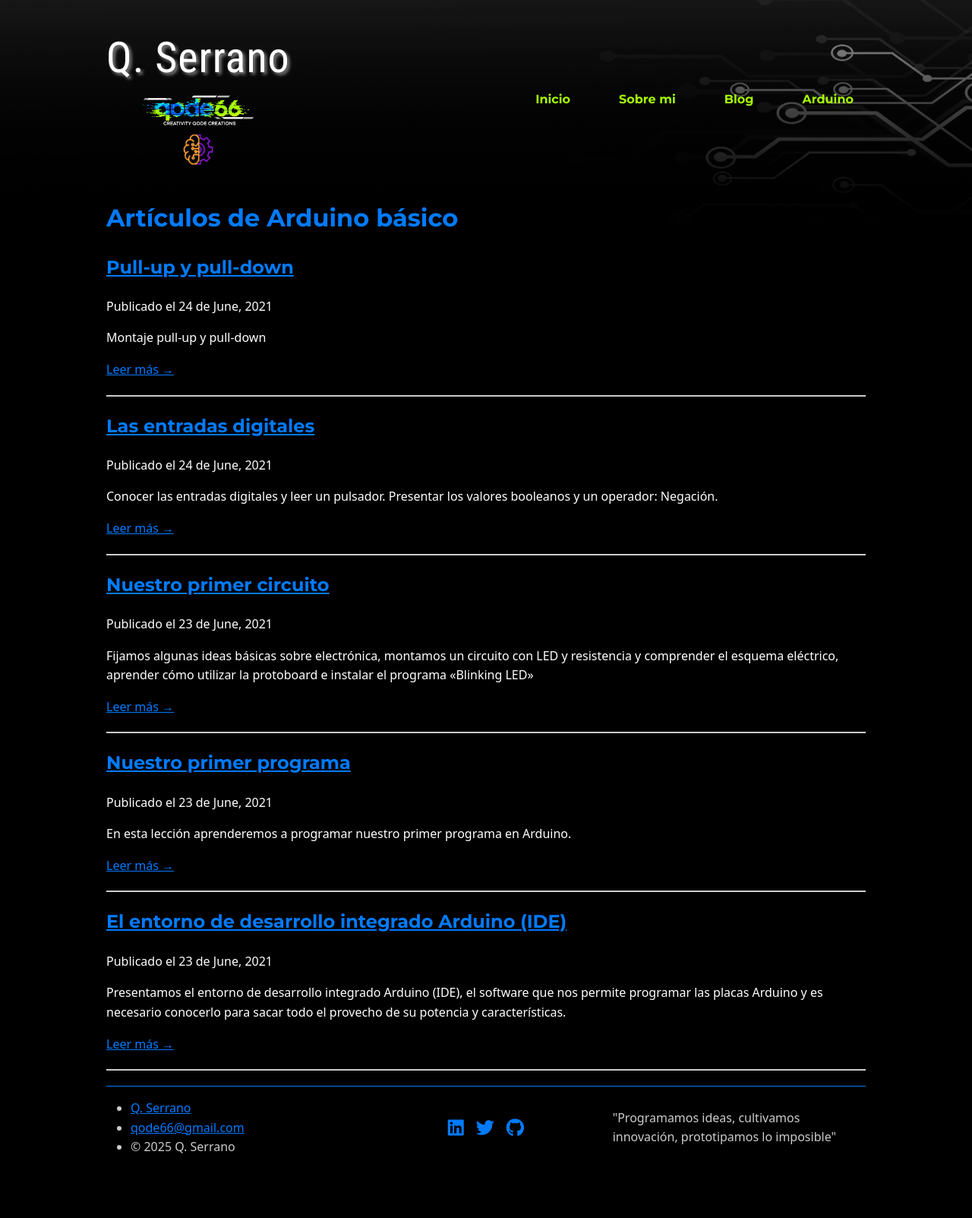
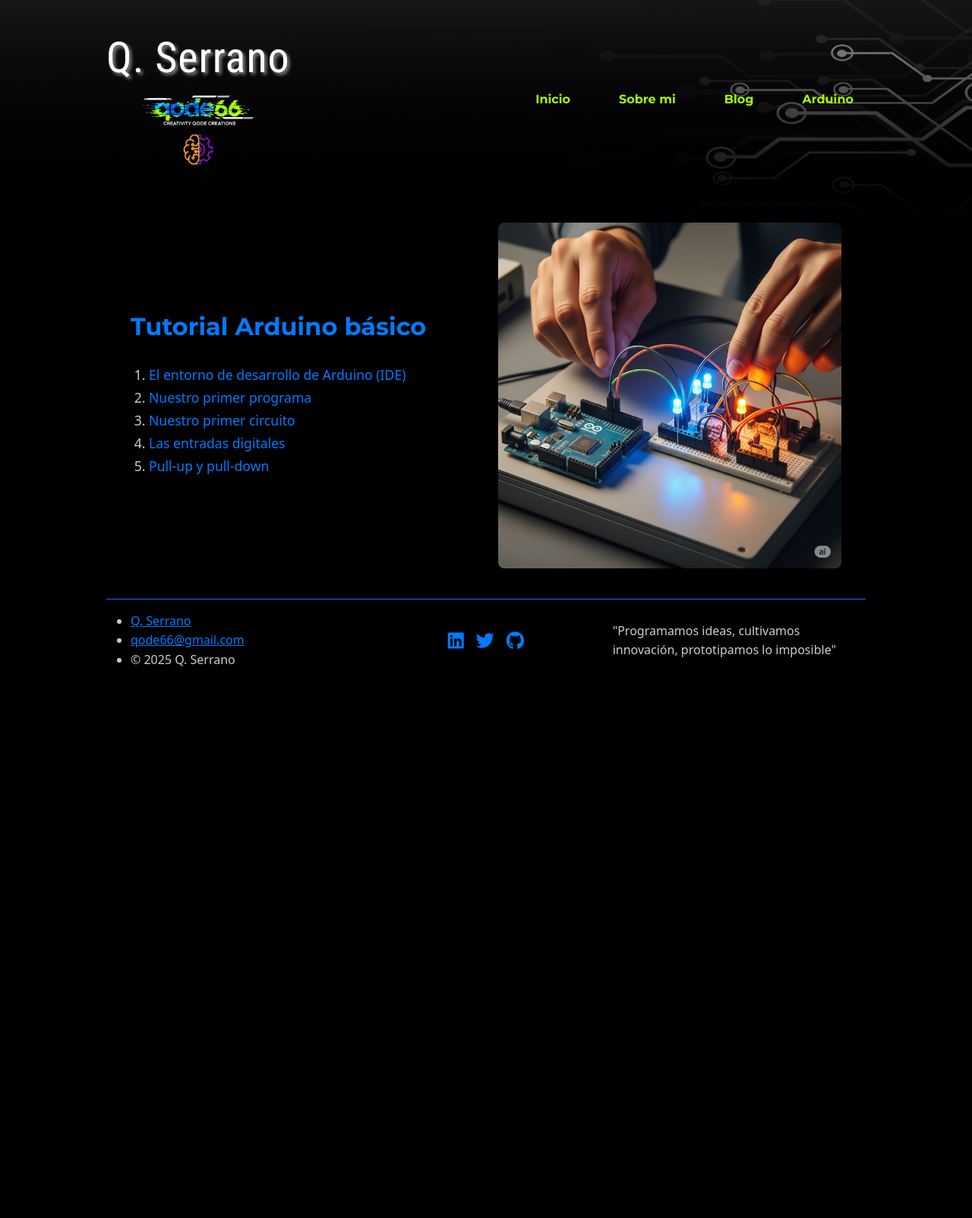
Before and after one commit to qserrano/trenkat, a Jekyll site: the page built from categorias/arduino-basic.md, in a window 1280 px wide. Shown: the whole page at 76% size. Built offline with Jekyll 4.4.1, drawn with Linux system fonts in a browser that asks for light colours; after the commit the page ends 962 px from its top, so only the background shows below that.

Commit message:
Crate menu tutorial arduino basic

```diff
--- a/_layouts/default.html
+++ b/_layouts/default.html
@@ -9,6 +9,9 @@
   <link rel="icon" type="image/x-icon" href="{{ 'favicon.png' | relative_url }}">
   <link rel="stylesheet" href="{{ '/assets/css/style.css' | relative_url }}">
   <link rel="stylesheet" href="{{ '/assets/css/header-style.css' | relative_url }}">
+  {% if page.css %}
+  <link rel="stylesheet" href="{{ page.css | relative_url }}">
+  {% endif %}
   <link rel="stylesheet" href="https://cdnjs.cloudflare.com/ajax/libs/font-awesome/6.0.0/css/all.min.css">
 </head>
 <body>
--- /dev/null
+++ b/assets/css/categories.css
@@ -0,0 +1,69 @@
+.tutorial-container {
+    display: flex;
+    align-items: center;
+    gap: 2rem;
+    max-width: 1200px;
+    margin: 0 auto;
+    padding: 2rem;
+}
+
+.tutorial-content {
+    flex: 1;
+}
+
+.tutorial-content h1 {
+    color: var(--accent-primary);
+    margin-bottom: 1.5rem;
+}
+
+.tutorial-content ol {
+    padding-left: 1.5rem;
+}
+
+.tutorial-content li {
+    margin-bottom: 0rem;
+    font-size: 1.1rem;
+    color: var(--text-secondary);
+}
+
+.tutorial-content li a {
+    color: var(--accent-primary);
+    text-decoration: none;
+    transition: all 0.3s ease;
+    padding: 0rem 0;
+    display: inline-block;
+    border-bottom: 2px solid transparent;
+}
+
+.tutorial-content li a:hover {
+    color: var(--accent-secondary);
+    border-bottom: 2px solid var(--accent-secondary);
+    transform: translateX(5px);
+}
+
+.tutorial-image {
+    flex: 1;
+    text-align: center;
+}
+
+.tutorial-image img {
+    max-width: 100%;
+    height: auto;
+    border-radius: 8px;
+    box-shadow: 0 4px 8px rgba(0, 0, 0, 0.1);
+}
+
+/* Responsive design para pantallas pequeñas */
+@media (max-width: 768px) {
+    .tutorial-container {
+        flex-direction: column;
+        gap: 1rem;
+        padding: 1rem;
+    }
+
+    .tutorial-content,
+    .tutorial-image {
+        flex: none;
+        width: 100%;
+    }
+}
--- a/categorias/arduino-basic.md
+++ b/categorias/arduino-basic.md
@@ -2,24 +2,20 @@
 layout: default
 title: Arduino básico
 permalink: /categorias/arduino-basic/
+css: /assets/css/categories.css
 ---
-
-<div class="blog-container">
-        <h1>Artículos de Arduino básico</h1>
-
-    {% for post in site.posts %}
-        {% if post.categories contains "arduino" and post.categories contains "basic" %}
-        <article class="articulo">
-            <h2><a href="{{ post.url }}">{{ post.title }}</a></h2>
-            <div class="fecha">
-                Publicado el {{ post.date | date: "%-d de %B, %Y" }}
-            </div>
-            {% if post.excerpt %}
-                <p class="resumen">{{ post.excerpt }}</p>
-            {% endif %}
-            <a href="{{ post.url }}" class="leer-mas">Leer más →</a>
-            <hr>
-        </article>
-        {% endif %}
-    {% endfor %}
+<div class="tutorial-container">
+    <div class="tutorial-content">
+        <h1>Tutorial Arduino básico</h1>
+        <ol>
+            <li><a href="/2021/06/23/ard_00-el-entorno-de-desarrollo-integrado-arduino.html">El entorno de desarrollo de Arduino (IDE)</a></li>
+            <li><a href="/2021/06/23/ard_01-nuestro-primer-programa.html">Nuestro primer programa</a></li>
+            <li><a href="/2021/06/24/ard_02-nuestro-primer-circuito.html">Nuestro primer circuito</a></li>
+            <li><a href="/2021/06/24/ard_03-las-entradas-digitales.html">Las entradas digitales</a></li>
+            <li><a href="/2021/06/24/ard_04-pull-up-y-pull-down.html">Pull-up y pull-down</a></li>
+        </ol>
+    </div>
+    <div class="tutorial-image">
+        <img src="/assets/imatges/tutoriales/tutorial-arduino-basic.png" alt="Tutorial Arduino básico">
+    </div>
 </div>
```
Also changed, not shown: assets/imatges/tutoriales/tutorial-arduino-basic.png (added).
